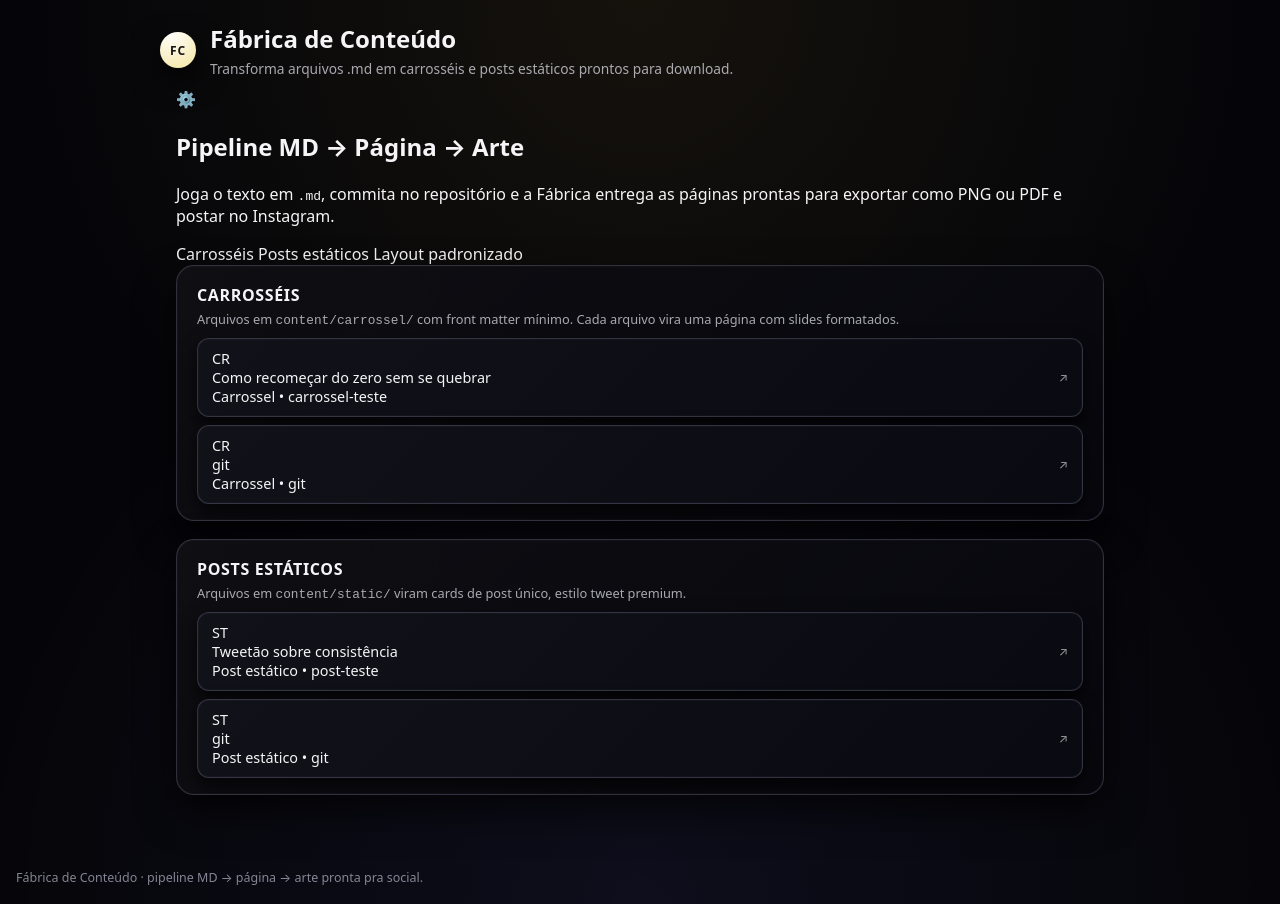
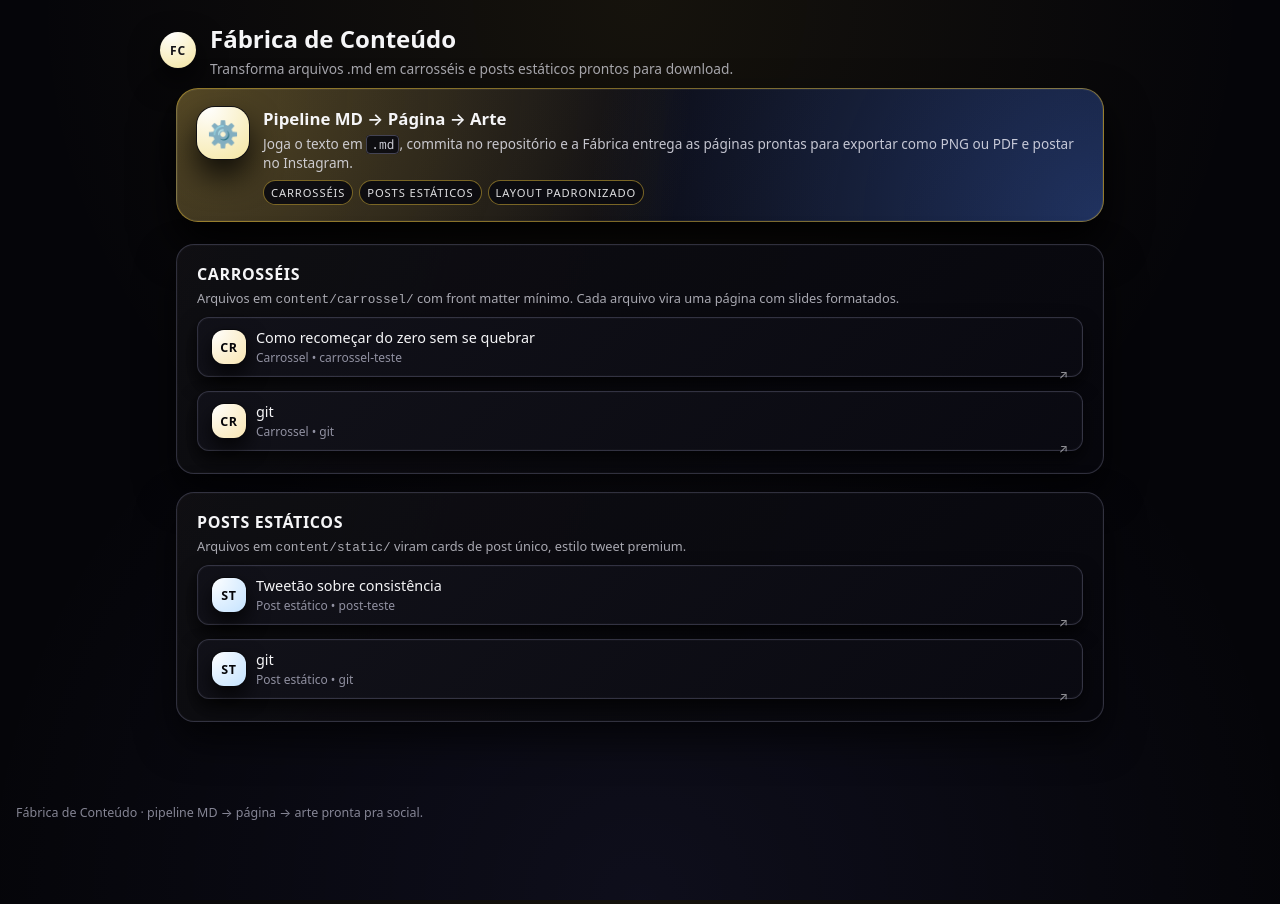
Before and after one commit to mbritodowglas-collab/fabrica-conteudo, a Jekyll site: the page built from index.html, in a window 1280 px wide. Built offline with Jekyll 4.4.1, drawn with Linux system fonts in a browser that asks for light colours.

Commit message:
Atualizar o style.css

```diff
--- a/assets/css/style.css
+++ b/assets/css/style.css
@@ -24,8 +24,6 @@ body.fc-body {
     #050509;
   -webkit-font-smoothing: antialiased;
 }
-
-/* Links gerais */
 
 a {
   color: #f5f5f7;
@@ -92,6 +90,87 @@ a:hover {
   padding: 0 16px 24px;
 }
 
+/* ===========================
+   BANNER PRINCIPAL
+   =========================== */
+
+.fc-banner {
+  position: relative;
+  margin-bottom: 22px;
+  padding: 16px 16px 14px;
+  border-radius: 22px;
+  display: flex;
+  align-items: flex-start;
+  gap: 14px;
+  background:
+    radial-gradient(circle at 0% 0%, rgba(212, 175, 55, 0.35), transparent 55%),
+    radial-gradient(circle at 100% 100%, rgba(83, 135, 255, 0.35), transparent 55%),
+    linear-gradient(135deg, #11111b, #05050a);
+  border: 1px solid rgba(212, 175, 55, 0.55);
+  box-shadow:
+    0 22px 44px rgba(0, 0, 0, 0.9),
+    inset 0 0 0 1px rgba(255, 255, 255, 0.05);
+}
+
+.fc-banner__icon {
+  flex-shrink: 0;
+  width: 52px;
+  height: 52px;
+  border-radius: 18px;
+  display: flex;
+  align-items: center;
+  justify-content: center;
+  background: radial-gradient(circle at 20% 0%, #ffffff, #f5e6a2);
+  box-shadow:
+    0 0 0 1px rgba(15, 15, 20, 0.95),
+    0 16px 32px rgba(0, 0, 0, 0.85);
+  color: #141318;
+  font-size: 1.6rem;
+}
+
+.fc-banner__text h2 {
+  margin: 0 0 4px;
+  font-size: 1.05rem;
+  font-weight: 600;
+}
+
+.fc-banner__text p {
+  margin: 0 0 8px;
+  font-size: 0.85rem;
+  color: rgba(235, 235, 245, 0.82);
+}
+
+.fc-banner__text code {
+  font-family: "JetBrains Mono", ui-monospace, SFMono-Regular, Menlo, Monaco,
+    Consolas, "Liberation Mono", "Courier New", monospace;
+  font-size: 0.8rem;
+  padding: 1px 4px;
+  border-radius: 4px;
+  background: rgba(10, 10, 16, 0.9);
+  border: 1px solid rgba(120, 120, 150, 0.5);
+}
+
+.fc-banner__tags {
+  display: flex;
+  flex-wrap: wrap;
+  gap: 6px;
+}
+
+.fc-tag {
+  font-size: 0.7rem;
+  text-transform: uppercase;
+  letter-spacing: 0.08em;
+  padding: 4px 7px;
+  border-radius: 999px;
+  border: 1px solid rgba(212, 175, 55, 0.55);
+  background: rgba(10, 10, 16, 0.9);
+  color: rgba(245, 245, 247, 0.9);
+}
+
+/* ===========================
+   SEÇÕES
+   =========================== */
+
 .fc-section {
   position: relative;
   margin-bottom: 18px;
@@ -148,10 +227,7 @@ a:hover {
 }
 
 .fc-list__link {
-  display: flex;
-  align-items: center;
-  justify-content: space-between;
-  gap: 8px;
+  display: block;
   padding: 9px 12px;
   border-radius: 12px;
   font-size: 0.86rem;
@@ -171,12 +247,6 @@ a:hover {
     background 0.18s ease;
 }
 
-.fc-list__link::after {
-  content: "↗";
-  font-size: 0.75rem;
-  opacity: 0.6;
-}
-
 .fc-list__link:hover {
   text-decoration: none;
   border-color: rgba(212, 175, 55, 0.7);
@@ -189,6 +259,70 @@ a:hover {
     rgba(12, 12, 20, 0.98)
   );
   transform: translateY(-1px);
+}
+
+.fc-list__link::after {
+  content: "↗";
+  font-size: 0.75rem;
+  opacity: 0.6;
+  float: right;
+}
+
+/* Conteúdo interno do card */
+
+.fc-list__left {
+  display: flex;
+  align-items: center;
+  gap: 10px;
+}
+
+.fc-list__thumb {
+  flex-shrink: 0;
+  width: 34px;
+  height: 34px;
+  border-radius: 12px;
+  display: flex;
+  align-items: center;
+  justify-content: center;
+  font-size: 0.78rem;
+  font-weight: 600;
+  letter-spacing: 0.06em;
+  text-transform: uppercase;
+  color: #050509;
+  box-shadow:
+    0 0 0 1px rgba(8, 8, 12, 0.9),
+    0 10px 22px rgba(0, 0, 0, 0.85);
+}
+
+.fc-list__thumb span {
+  position: relative;
+  z-index: 1;
+}
+
+/* “Imagem”/cor diferente por tipo */
+.fc-list__thumb--carrossel {
+  background:
+    radial-gradient(circle at 0% 0%, #ffffff, #f9e6b3);
+}
+
+.fc-list__thumb--static {
+  background:
+    radial-gradient(circle at 0% 0%, #ffffff, #c5e3ff);
+}
+
+.fc-list__text {
+  display: flex;
+  flex-direction: column;
+  gap: 2px;
+}
+
+.fc-list__title {
+  font-weight: 500;
+}
+
+.fc-list__meta {
+  font-size: 0.75rem;
+  color: rgba(200, 200, 220, 0.7);
 }
 
 .fc-list__empty {
@@ -221,6 +355,14 @@ a:hover {
     font-size: 1.5rem;
   }
 
+  .fc-main {
+    padding-bottom: 32px;
+  }
+
+  .fc-banner {
+    padding: 18px 20px 16px;
+  }
+
   .fc-section {
     padding: 18px 20px 16px;
   }
@@ -232,12 +374,9 @@ a:hover {
 }
 
 /* ===========================
-   (Opcional) ESTILOS GENÉRICOS
-   Se você adicionar outras páginas depois,
-   já tem um baseline visual.
+   BASE GENÉRICA
    =========================== */
 
 main {
-  /* garante que outras páginas simples não fiquem “cruas” */
   color: #f5f5f7;
 }
```
